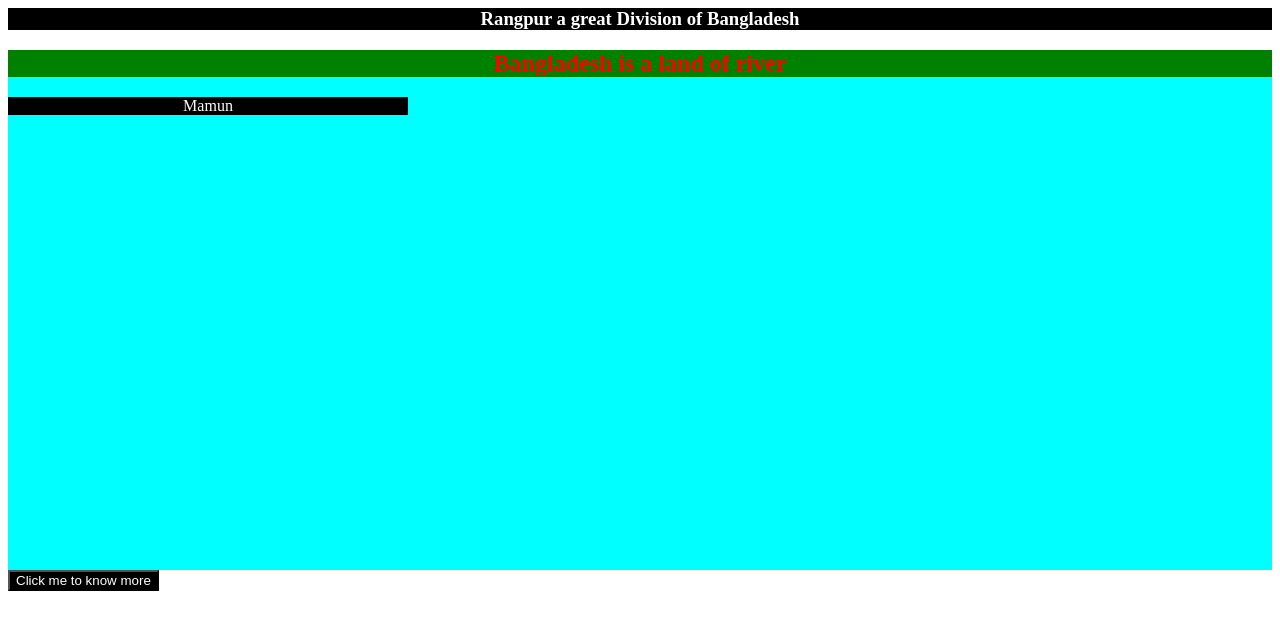
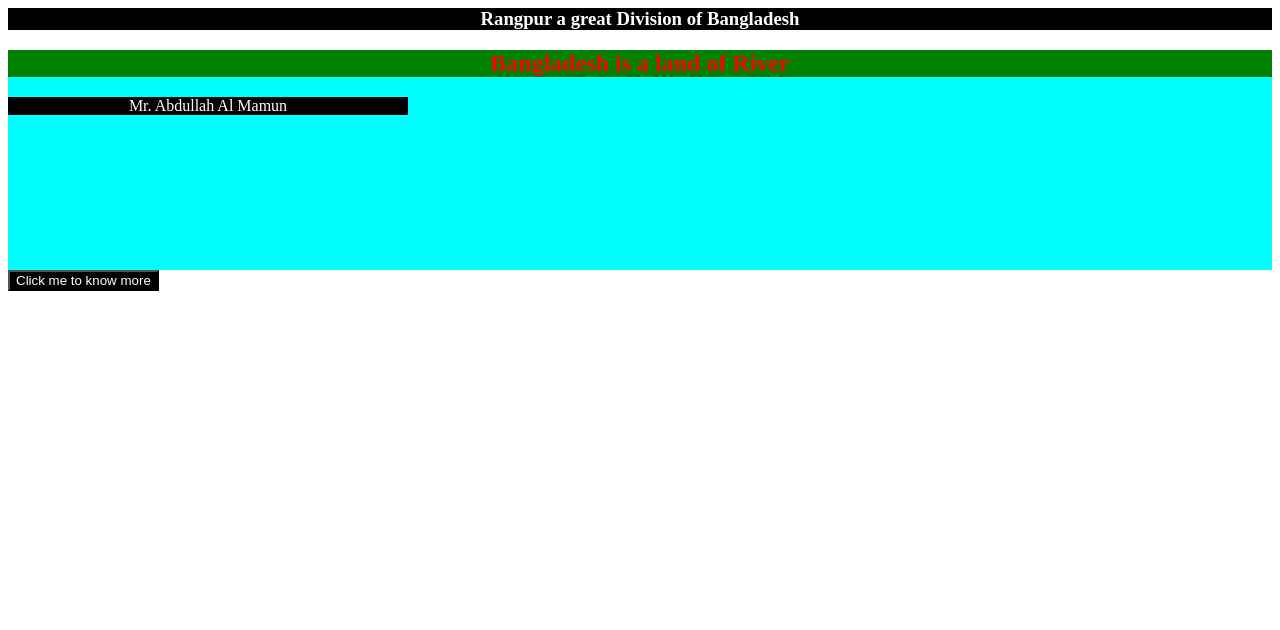
Before and after one commit to Abdullah723669-cmk/Devops, a plain HTML site: page index.html in a window 1280 px wide. Drawn offline with Linux system fonts and the light colour scheme.

Commit message:
R in capital

```diff
--- a/index.html
+++ b/index.html
@@ -1,6 +1,6 @@
 <h3 style="color:white; background-color:black; text-align:center">Rangpur a great Division of Bangladesh</h3>
 
-<div style='background-color:aqua; height:520px; width:auto'>
-<h2 style='text-align:center;color:red;background-color:green'>Bangladesh is a land of river</h2>
-<p style='width:400px;flex:auto;color:white;background-color:black;text-align:center'>Mamun</p> </div>
+<div style='background-color:aqua; height:220px; width:auto'>
+<h2 style='text-align:center;color:red;background-color:green'>Bangladesh is a land of River</h2>
+<p style='width:400px;flex:auto;color:white;background-color:black;text-align:center'>Mr. Abdullah Al Mamun</p> </div>
 <button style="background-color:black; color:white">Click me to know more</button>
```
